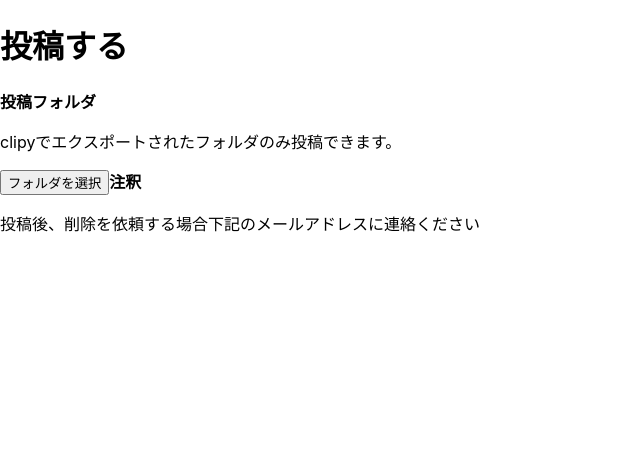
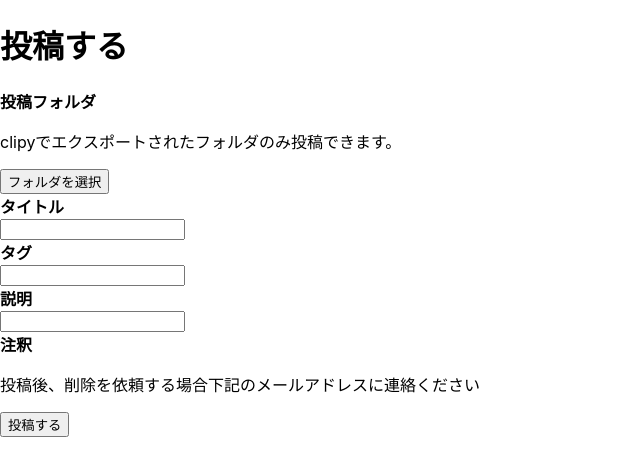
Before and after one commit to jack-app/copish, a React (Create React App) app: page / in a window 1280 px wide. Shown: the top 476 px of the page, without its empty margins (0-640 px from the left). Built offline with nearby package versions, Linux system fonts and the light colour scheme.

Commit message:
Uproad.tsxを作成

```diff
--- a/src/App.tsx
+++ b/src/App.tsx
@@ -26,18 +26,14 @@
 
 import {Component} from 'react';
 
+import {Upload} from './upload'
+
 
 export class App extends Component {
   render() {
     return (
       <div className="App">
-        <h1>投稿する</h1>
-        <b>投稿フォルダ</b>
-        <p>clipyでエクスポートされたフォルダのみ投稿できます。</p>
-        <button>フォルダを選択</button>
-
-        <b>注釈</b>
-        <p>投稿後、削除を依頼する場合下記のメールアドレスに連絡ください</p>
+       <Upload/>
       </div>
     );
  }
--- /dev/null
+++ b/src/upload.tsx
@@ -0,0 +1,26 @@
+import {Component} from 'react';
+
+
+export class Upload extends Component {
+  render() {
+    return (
+      <div className="App">
+        <h1>投稿する</h1>
+        <b>投稿フォルダ</b>
+        <p>clipyでエクスポートされたフォルダのみ投稿できます。</p>
+        <button>フォルダを選択</button><br/>
+        <b>タイトル</b><br/>
+        <input></input><br/>
+        <b>タグ</b><br/>
+        <input></input><br/>
+        <b>説明</b><br/>
+        <input></input><br/>
+
+        <b>注釈</b>
+        <p>投稿後、削除を依頼する場合下記のメールアドレスに連絡ください</p>
+        <button>投稿する</button><br/>
+      </div>
+
+    );
+ }
+}
```
